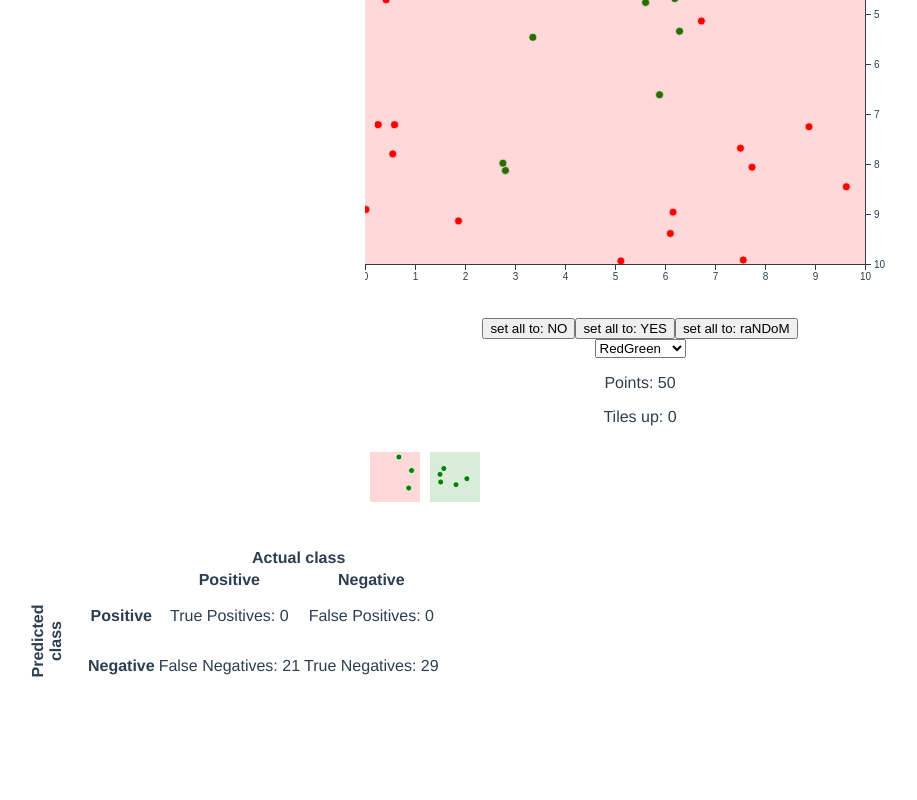
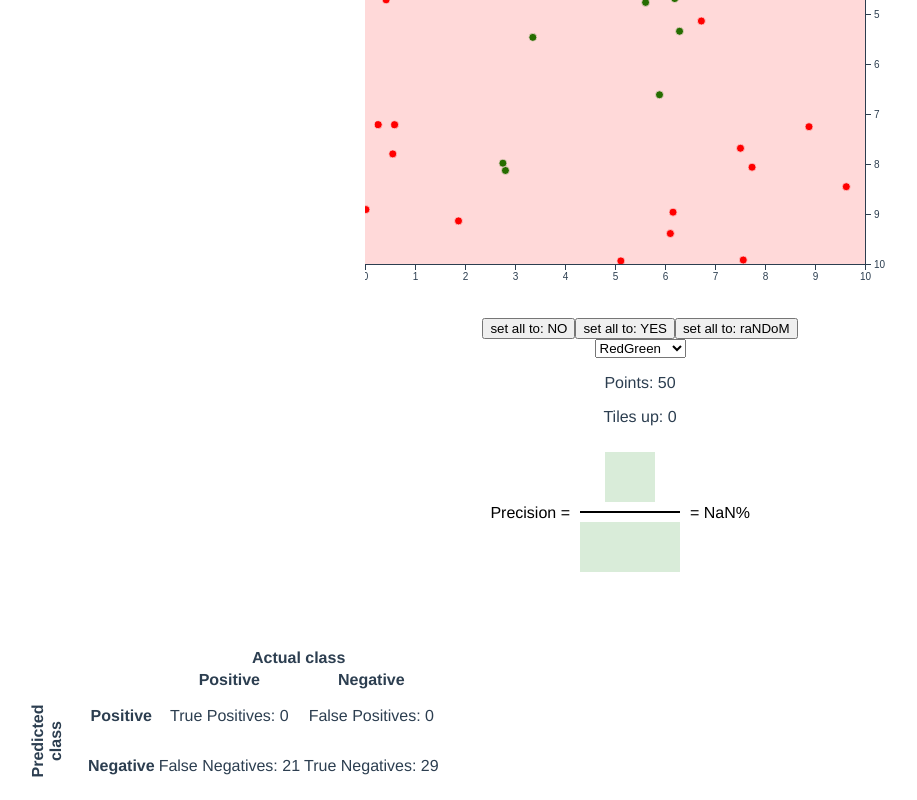
Before and after one commit to stared/which-ml-are-you, a Vue app: page / in a window 1280 px wide. Shown: the part 441-1241 px from the top of the page, without its empty margins (0-917 px from the left). Before the commit the page ends 1141 px from the top, so only its background shows below. Built offline with nearby package versions, Linux system fonts and the light colour scheme; the HTML template or start-up script is replaced by a standard one.

Commit message:
feat: precision visually

```diff
--- a/src/App.vue
+++ b/src/App.vue
@@ -48,26 +48,10 @@
     <p>Points: {{ dataset.points.length }}</p>
     <p>Tiles up: {{ tilesUp }}</p>
 
-    <svg width="600" height="100">
-      <ConfusedTile
-      :n="3"
-      :circleRadius="3"
-      :size="50"
-      :x="30"
-      :y="10"
-      :colorTile="selectedColorScheme.negative"
-      :colorPoint="selectedColorScheme.positive"
-      />
-      <ConfusedTile
-      :n="5"
-      :circleRadius="3"
-      :size="50"
-      :x="90"
-      :y="10"
-      :colorTile="selectedColorScheme.positive"
-      :colorPoint="selectedColorScheme.positive"
-      />
-    </svg>
+    <QuantityVisually
+      :metrics="metrics"
+      :colorScheme="selectedColorScheme"
+    />
 
     <ConfusionTable :metrics="metrics"/>
   </div>
@@ -78,6 +62,7 @@
 import Chart from './components/Chart.vue'
 import ConfusionTable from './components/ConfusionTable.vue'
 import ConfusedTile from './components/ConfusedTile.vue'
+import QuantityVisually from './components/QuantityVisually.vue'
 import {computeMetrics} from "./metrics";
 import {tiles, tileSize, allDatasets} from './datasets.js'
 
@@ -87,7 +72,8 @@ export default {
   components: {
     Chart,
     ConfusionTable,
-    ConfusedTile
+    ConfusedTile,
+    QuantityVisually
   },
   data: function () {
     return {
--- /dev/null
+++ b/src/components/QuantityVisually.vue
@@ -0,0 +1,106 @@
+<template>
+  <svg width="300" height="200">
+    <text
+      class="metrics-name"
+      :x="80"
+      :y="tileSize + 20">
+      Precision =
+    </text>
+    <ConfusedTile
+      :n="metrics.truePositives"
+      :circleRadius="3"
+      :size="tileSize"
+      :x="90 + tileSize/2"
+      :y="10"
+      :colorTile="colorScheme.positive"
+      :colorPoint="colorScheme.positive"
+    />
+    <line
+      class="division-line"
+      :x1="90"
+      :y1="tileSize + 20"
+      :x2="90 + 2 * tileSize"
+      :y2="tileSize + 20"
+    />
+    <ConfusedTile
+      :n="metrics.truePositives"
+      :circleRadius="3"
+      :size="tileSize"
+      :x="90"
+      :y="tileSize + 30"
+      :colorTile="colorScheme.positive"
+      :colorPoint="colorScheme.positive"
+    />
+    <ConfusedTile
+      :n="metrics.falsePositives"
+      :circleRadius="3"
+      :size="tileSize"
+      :x="90 + tileSize"
+      :y="tileSize + 30"
+      :colorTile="colorScheme.positive"
+      :colorPoint="colorScheme.negative"
+    />
+    <text
+      class="value-label"
+      :x="100 + 2 * tileSize"
+      :y="tileSize + 20">
+      = {{ valuePercent }}%
+    </text>
+  </svg>
+</template>
+
+<script>
+
+import ConfusedTile from './ConfusedTile.vue';
+
+export default {
+  name: 'QuantityVisually',
+  components: {
+    ConfusedTile
+  },
+  props: {
+    tileSize: {
+      type: Number,
+      default: 50
+    },
+    colorScheme: Object,
+    metrics: {
+      type: Object,
+      default: () => ({
+        truePositives: 0,
+        falsePositives: 0,
+        falseNegatives: 0,
+        trueNegatives: 0,
+      })
+    }
+  },
+  computed: {
+    valuePercent: function() {
+      const m = this.metrics;
+      const v = m.truePositives / (m.truePositives + m.falsePositives);
+      return (100 * v).toFixed(1);
+    }
+  },
+
+}
+
+</script>
+
+<style scoped>
+
+.metrics-name {
+  text-anchor: end;
+  dominant-baseline: central;
+}
+
+.value-label {
+  text-anchor: start;
+  dominant-baseline: central;
+}
+
+.division-line {
+  stroke: black;
+  stroke-width: 2px;
+}
+
+</style>
```
